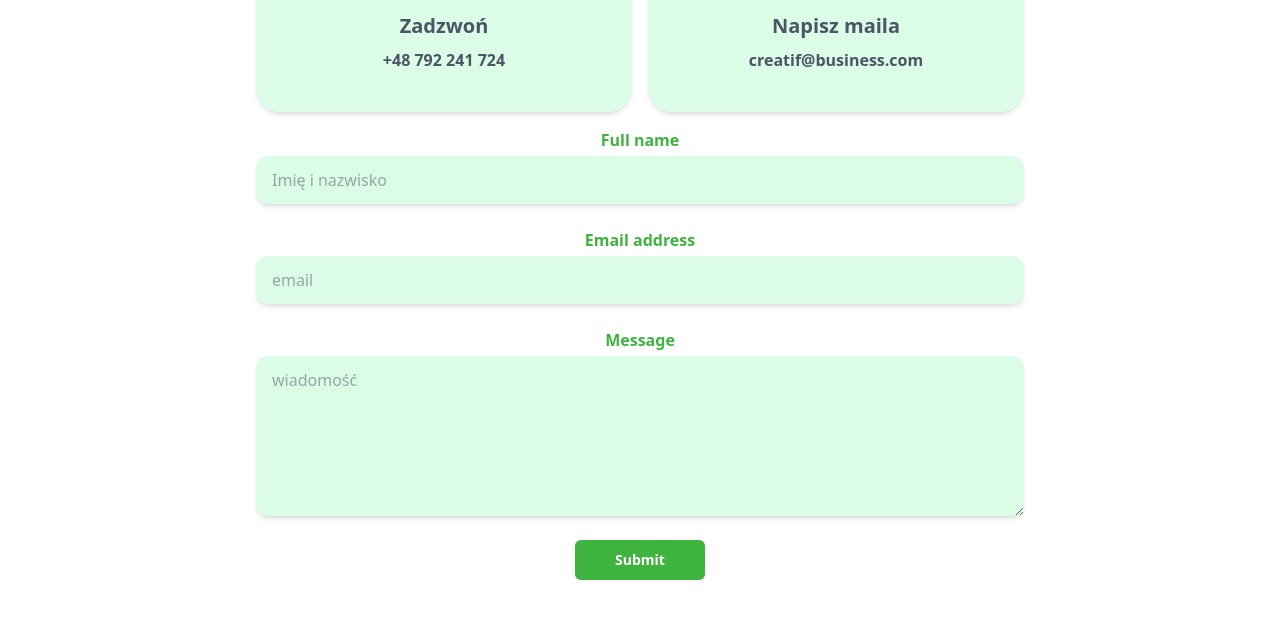
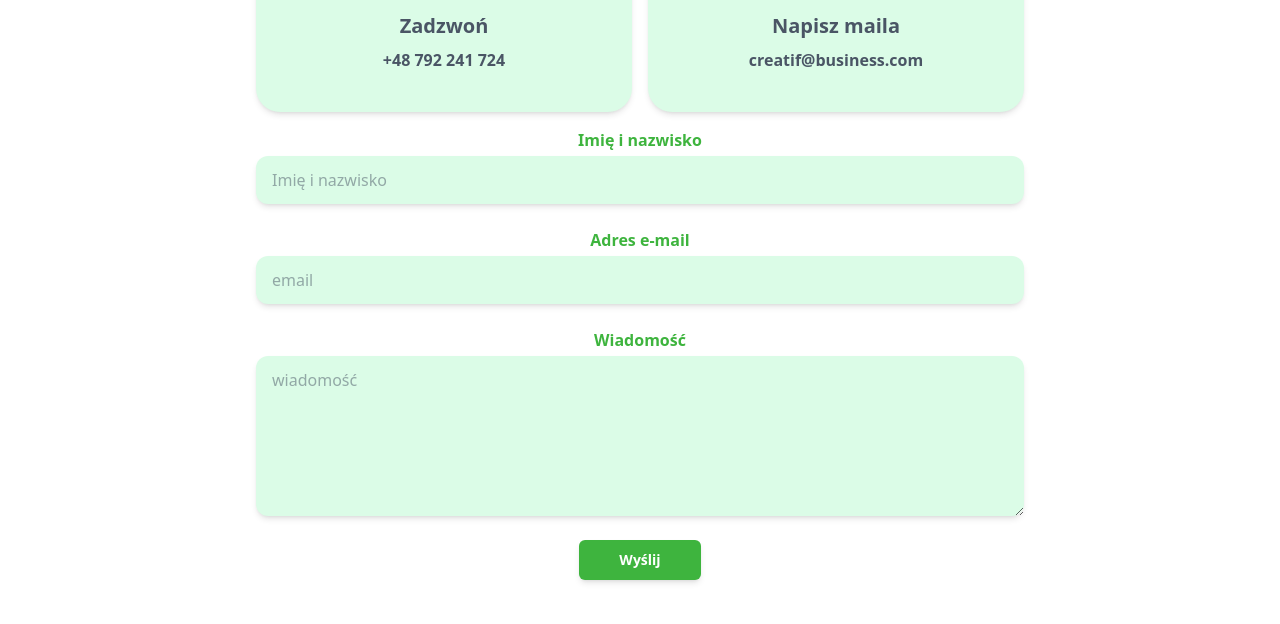
Before and after one commit to Mariano0o92/creatif, a React (Vite) app: page / in a window 1280 px wide. Shown: the part 1960-2584 px from the top of the page. Built offline with nearby package versions, Linux system fonts and the light colour scheme.

Commit message:
Contact form is working  now

```diff
--- a/package.json
+++ b/package.json
@@ -11,6 +11,7 @@
     "preview": "vite preview"
   },
   "dependencies": {
+    "@formspree/react": "^2.5.1",
     "@headlessui/react": "^2.2.0",
     "@heroicons/react": "^2.2.0",
     "@tailwindcss/vite": "^4.0.6",
@@ -18,6 +19,7 @@
     "motion": "^12.4.2",
     "react": "^19.0.0",
     "react-dom": "^19.0.0",
+    "react-hook-form": "^7.54.2",
     "react-router": "^7.1.5",
     "tailwindcss": "^4.0.6"
   },
--- a/src/components/ContactSection/contact.tsx
+++ b/src/components/ContactSection/contact.tsx
@@ -1,4 +1,8 @@
+import { useForm, ValidationError } from '@formspree/react'
+
 export default function Contact() {
+	const [state, handleSubmit] = useForm('mqaeyvjy')
+
 	return (
 		<section className='text-gray-600' id='kontakt'>
 			<div className='mx-auto p-4 my-6 space-y-2 text-center'>
@@ -7,6 +11,7 @@ export default function Contact() {
 					Masz pytania? Zadzwoń lub napisz. Chętnie udzielimy odpowiedzi i omówimy szczegóły.
 				</p>
 			</div>
+
 			<div className='flex flex-col w-full gap-4'>
 				<div className='mx-auto grid justify-center grid-cols-1 w-full max-w-3xl gap-4 sm:grid-cols-2'>
 					<p className='flex flex-col items-center justify-items-center flex-1 gap-2 py-10 px-4 bg-green-100 rounded-3xl shadow-md hover:-translate-y-1 transform transition-all duration-300 ease-in-out hover:shadow-lg'>
@@ -25,36 +30,53 @@ export default function Contact() {
 						<span className='font-bold'>creatif@business.com</span>
 					</p>
 				</div>
+
 				<div className='flex justify-center gap-4'>
-					<form className='space-y-6 w-full max-w-3xl'>
+					<form className='space-y-6 w-full max-w-3xl' onSubmit={handleSubmit}>
 						<label className='block'>
-							<span className='font-semibold text-[#3eb43e]'>Full name</span>
+							<span className='font-semibold text-[#3eb43e]'>Imię i nazwisko</span>
 							<input
 								type='text'
+								name='name'
+								required
 								placeholder='Imię i nazwisko'
 								className='block w-full mt-1 py-3 px-4 bg-green-100 rounded-xl focus-visible:outline-2 focus-visible:outline-offset-2 focus-visible:outline-[#62dfbb] shadow-md'
 							/>
+							<ValidationError field='name' errors={state.errors} />
 						</label>
+
 						<label className='block'>
-							<span className='font-semibold text-[#3eb43e]'>Email address</span>
+							<span className='font-semibold text-[#3eb43e]'>Adres e-mail</span>
 							<input
 								type='email'
+								name='email'
+								required
 								placeholder='email'
 								className='block w-full mt-1 py-3 px-4 bg-green-100 rounded-xl focus-visible:outline-2 focus-visible:outline-offset-2 focus-visible:outline-[#62dfbb] shadow-md'
 							/>
+							<ValidationError field='email' errors={state.errors} />
 						</label>
+
 						<label className='block'>
-							<span className='font-semibold text-[#3eb43e]'>Message</span>
+							<span className='font-semibold text-[#3eb43e]'>Wiadomość</span>
 							<textarea
 								rows={3}
+								name='message'
+								required
 								placeholder='wiadomość'
 								className='block w-full mt-1 min-h-40 py-3 px-4 bg-green-100 rounded-xl focus-visible:outline-2 focus-visible:outline-offset-2 focus-visible:outline-[#62dfbb] shadow-md'></textarea>
+							<ValidationError field='message' errors={state.errors} />
 						</label>
+
 						<button
-							type='button'
-							className='self-center rounded-md bg-[#3eb43e] px-10 py-2.5 text-sm font-semibold text-white shadow-xs hover:bg-[#62dfbb] focus-visible:outline-2 focus-visible:outline-offset-2 focus-visible:outline-[#62dfbb] cursor-pointer transition-all duration-300 ease-in-out shadow-md'>
-							Submit
+							type='submit'
+							disabled={state.submitting}
+							className='self-center rounded-md bg-[#3eb43e] px-10 py-2.5 text-sm font-semibold text-white hover:bg-[#62dfbb] focus-visible:outline-2 focus-visible:outline-offset-2 focus-visible:outline-[#62dfbb] cursor-pointer transition-all duration-300 ease-in-out shadow-md'>
+							{state.submitting ? 'Wysyłanie...' : 'Wyślij'}
 						</button>
+						{state.succeeded && (
+							<p className='text-green-600 text-center font-semibold'>Dziękujemy! Wiadomość została wysłana.</p>
+						)}
 					</form>
 				</div>
 			</div>
```
Also changed, not shown: 1 other file (tests, documents, lock files or other folders).
